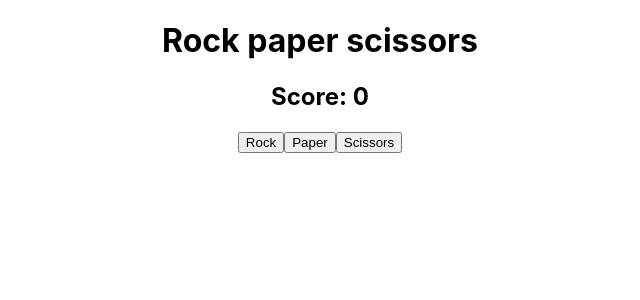
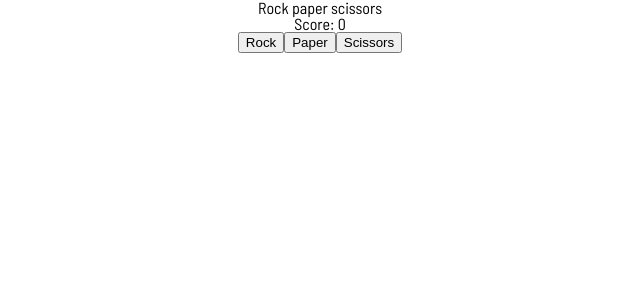
Before and after one commit to peter-abah/rock-paper-scissors, a React (Create React App) app: page / in a window 1280 px wide. Shown: the top 300 px of the page, without its empty margins (320-960 px from the left). Built offline with nearby package versions, Linux system fonts and the light colour scheme.

Commit message:
Add base styles and google fonts

```diff
--- a/public/index.html
+++ b/public/index.html
@@ -9,6 +9,11 @@
       name="description"
       content="Web site created using create-react-app"
     />
+    <!-- Google fonts -->
+    <link rel="preconnect" href="https://fonts.googleapis.com">
+    <link rel="preconnect" href="https://fonts.gstatic.com" crossorigin>
+    <link href="https://fonts.googleapis.com/css2?family=Barlow+Semi+Condensed:wght@400;600;700&display=swap" rel="stylesheet">
+
     <link rel="apple-touch-icon" href="%PUBLIC_URL%/logo192.png" />
     <!--
       manifest.json provides metadata used when your web app is installed on a
--- a/src/index.css
+++ b/src/index.css
@@ -1,13 +1,48 @@
+/* http://meyerweb.com/eric/tools/css/reset/
+   v2.0 | 20110126
+   License: none (public domain)
+*/
+
+html, body, div, span, applet, object, iframe,
+h1, h2, h3, h4, h5, h6, p, blockquote, pre,
+a, abbr, acronym, address, big, cite, code,
+del, dfn, em, img, ins, kbd, q, s, samp,
+small, strike, strong, sub, sup, tt, var,
+b, u, i, center,
+dl, dt, dd, ol, ul, li,
+fieldset, form, label, legend,
+table, caption, tbody, tfoot, thead, tr, th, td,
+article, aside, canvas, details, embed,
+figure, figcaption, footer, header, hgroup,
+menu, nav, output, ruby, section, summary,
+time, mark, audio, video {
+	margin: 0;
+	padding: 0;
+	border: 0;
+	font-size: 100%;
+	font: inherit;
+	vertical-align: baseline;
+}
+/* HTML5 display-role reset for older browsers */
+article, aside, details, figcaption, figure,
+footer, header, hgroup, menu, nav, section {
+	display: block;
+}
 body {
-  margin: 0;
-  font-family: -apple-system, BlinkMacSystemFont, 'Segoe UI', 'Roboto', 'Oxygen',
-    'Ubuntu', 'Cantarell', 'Fira Sans', 'Droid Sans', 'Helvetica Neue',
-    sans-serif;
-  -webkit-font-smoothing: antialiased;
-  -moz-osx-font-smoothing: grayscale;
+	line-height: 1;
+	font-family: 'Barlow Semi Condensed', sans-serif;
 }
-
-code {
-  font-family: source-code-pro, Menlo, Monaco, Consolas, 'Courier New',
-    monospace;
+ol, ul {
+	list-style: none;
 }
+blockquote, q {
+	quotes: none;
+}
+blockquote:before, blockquote:after,
+q:before, q:after {
+	content: '';
+	content: none;
+}
+table {
+	border-collapse: collapse;
+}
```
